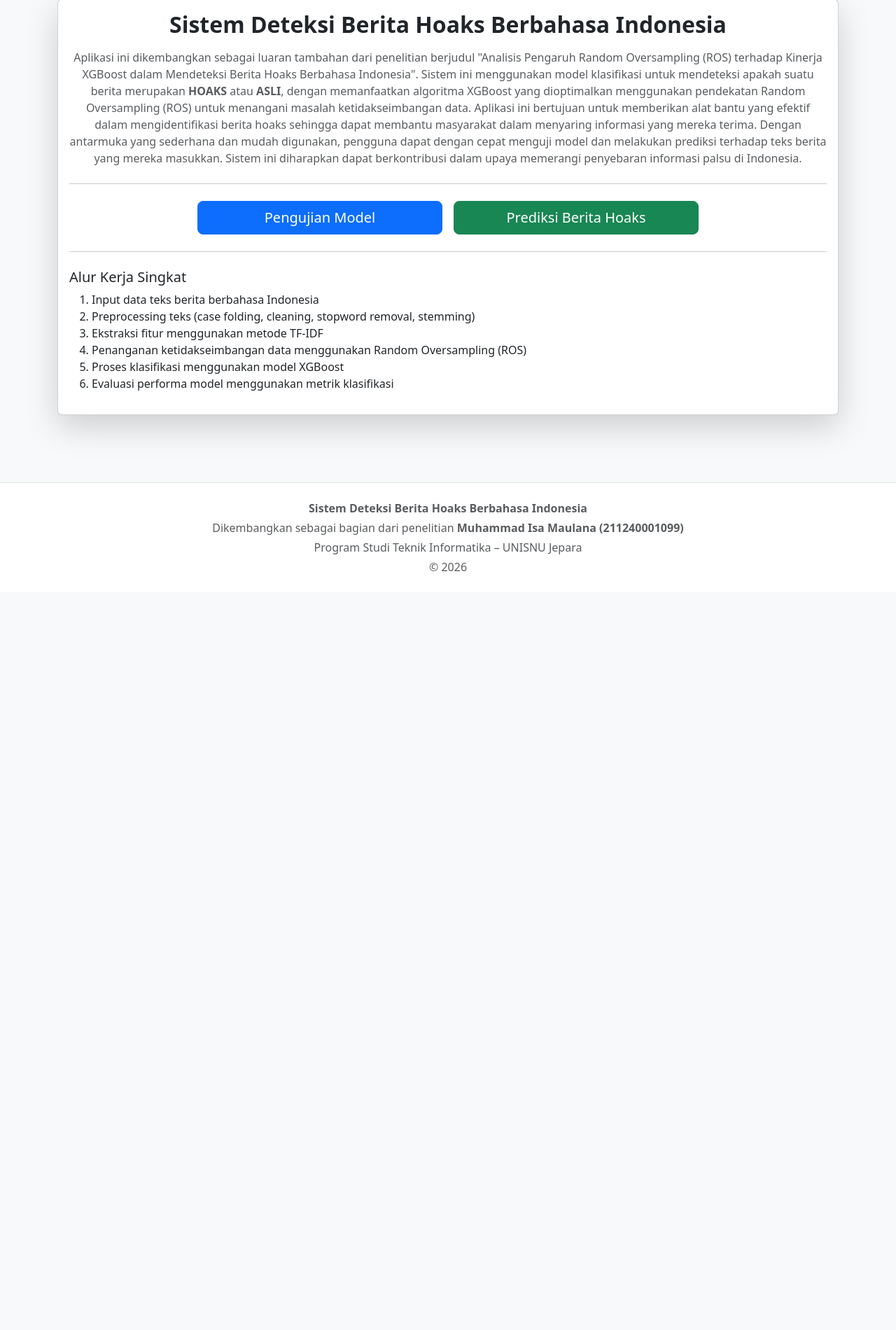
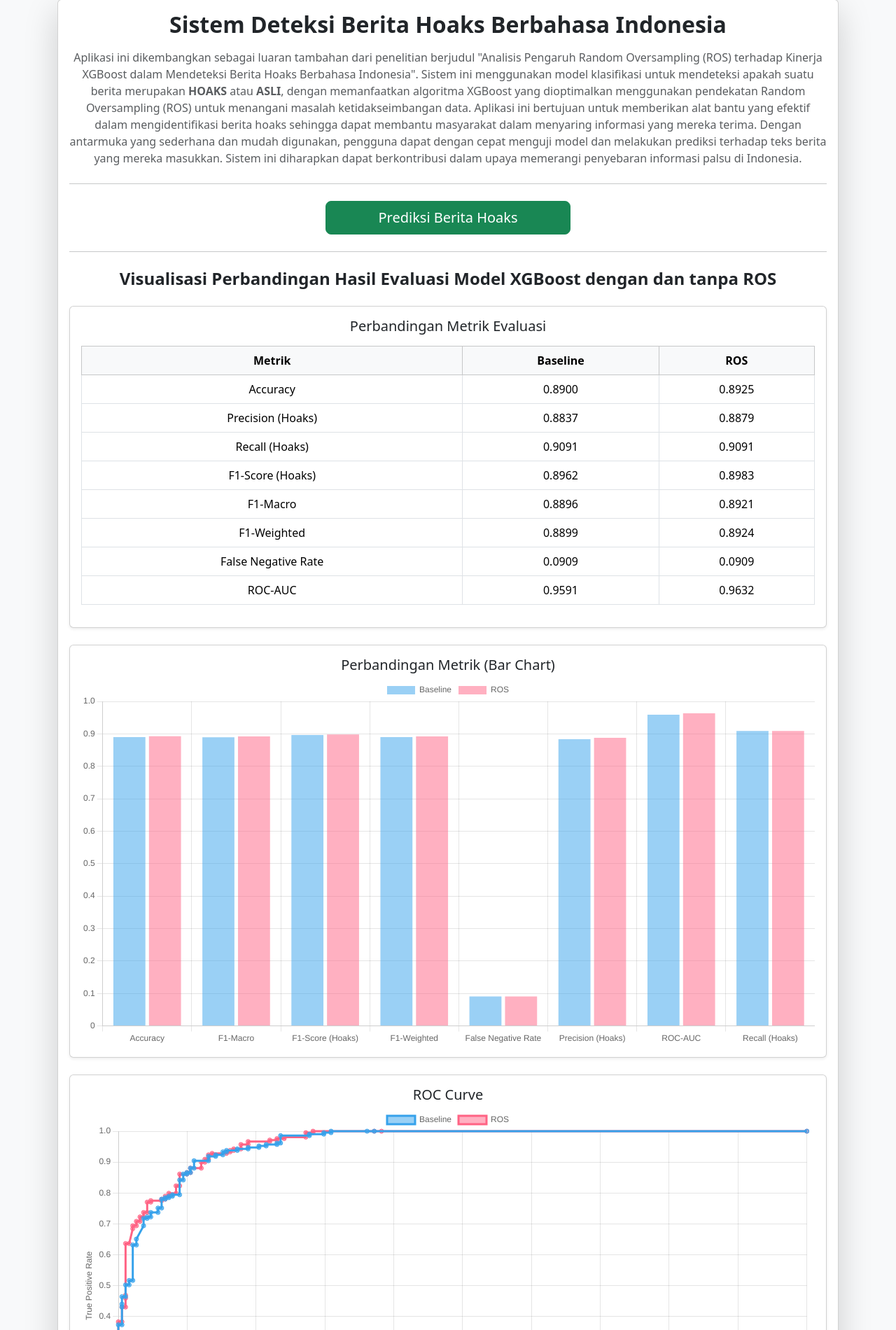
Before and after one commit to IsaOfficial/hoax-flask-app, a Flask app: page / in a window 1280 px wide. Shown: the part 49-1949 px from the top of the page at 70% size. Before the commit the page ends 865 px from the top, so only its background shows below. Run offline with Flask 3, Linux system fonts and the light colour scheme; parts of the project's set-up code (start-up, migrations or seed data) failed here and were passed over.

Commit message:
perubahan konsep

```diff
--- a/app.py
+++ b/app.py
@@ -1,53 +1,80 @@
 from flask import Flask, render_template, request, jsonify
-import pandas as pd
-from model_pipeline import run_pipeline, predict_text
+import joblib
+import json
+import os
 
 app = Flask(__name__)
 
 # ===============================
-# Landing Page (Halaman Informasi)
+# Load Model & Evaluasi (sekali saat startup)
 # ===============================
-@app.route('/')
+
+tfidf = joblib.load("tfidf_vectorizer.pkl")
+model_baseline = joblib.load("xgboost_baseline_model.pkl")
+model_ros = joblib.load("xgboost_ros_model.pkl")
+
+with open("metrics.json") as f:
+    metrics = json.load(f)
+    # Konversi list -> dictionary terstruktur
+    metrics_dict = {
+        "baseline": metrics[0],
+        "ros": metrics[1]
+    }
+
+with open("roc_data.json") as f:
+    roc_data = json.load(f)
+
+with open("pr_data.json") as f:
+    pr_data = json.load(f)
+
+with open("conf_matrix.json") as f:
+    cm_data = json.load(f)
+
+# ===============================
+# Landing Page (Evaluasi Model)
+# ===============================
+@app.route("/")
 def home():
-    return render_template('index.html')
+    return render_template(
+        "index.html",
+        metrics=metrics_dict,
+        roc_data=roc_data,
+        pr_data=pr_data,
+        cm_data=cm_data
+    )
 
 
 # ===============================
-# Halaman Pengujian Model
+# Halaman Prediksi
 # ===============================
-@app.route('/test-page')
-def test_page():
-    return render_template('test.html')
-
-
-@app.route('/train', methods=['POST'])
-def train():
-    file = request.files['file']
-    df = pd.read_csv(file)
-    results = run_pipeline(df)
-    return jsonify(results)
-
-
-# ===============================
-# Halaman Prediksi Teks
-# ===============================
-@app.route('/predict-page')
+@app.route("/predict-page")
 def predict_page():
     return render_template("predict.html")
 
 
-@app.route('/predict', methods=['POST'])
+@app.route("/predict", methods=["POST"])
 def predict():
-    data = request.json
+    data = request.get_json()
     text = data.get("text")
 
     if not text:
         return jsonify({"error": "Teks tidak boleh kosong"}), 400
 
-    result = predict_text(text)
-    return jsonify(result)
+    # Transform TF-IDF
+    vector = tfidf.transform([text])
+
+    # Gunakan model ROS sebagai model final penelitian
+    prediction = model_ros.predict(vector)[0]
+    probability = model_ros.predict_proba(vector)[0][1]
+
+    return jsonify({
+        "prediction": int(prediction),
+        "probability": float(probability)
+    })
 
 
+# if __name__ == "__main__":
+#     port = int(os.environ.get("PORT", 8080))
+#     app.run(host="0.0.0.0", port=port)
 if __name__ == "__main__":
-    port = int(os.environ.get("PORT", 8080))
-    app.run(host="0.0.0.0", port=port)
+    app.run(debug=True)
--- /dev/null
+++ b/conf_matrix.json
@@ -0,0 +1 @@
+{"baseline": [[166, 25], [19, 190]], "ros": [[167, 24], [19, 190]]}
--- /dev/null
+++ b/metrics.json
@@ -0,0 +1,24 @@
+[
+  {
+    "Model": "XGBoost Baseline",
+    "Accuracy": 0.89,
+    "Precision (Hoaks)": 0.8837,
+    "Recall (Hoaks)": 0.9091,
+    "F1-Score (Hoaks)": 0.8962,
+    "F1-Macro": 0.8896,
+    "F1-Weighted": 0.8899,
+    "False Negative Rate": 0.0909,
+    "ROC-AUC": 0.9591
+  },
+  {
+    "Model": "XGBoost + ROS",
+    "Accuracy": 0.8925,
+    "Precision (Hoaks)": 0.8879,
+    "Recall (Hoaks)": 0.9091,
+    "F1-Score (Hoaks)": 0.8983,
+    "F1-Macro": 0.8921,
+    "F1-Weighted": 0.8924,
+    "False Negative Rate": 0.0909,
+    "ROC-AUC": 0.9632
+  }
+]
--- a/templates/index.html
+++ b/templates/index.html
@@ -1,4 +1,4 @@
-<!DOCTYPE html>
+<!doctype html>
 <html lang="id">
   <head>
     <meta charset="UTF-8" />
@@ -38,12 +38,6 @@
 
           <div class="row g-3 justify-content-center">
             <div class="col-md-4 d-grid">
-              <a href="/test-page" class="btn btn-primary btn-lg">
-                Pengujian Model
-              </a>
-            </div>
-
-            <div class="col-md-4 d-grid">
               <a href="/predict-page" class="btn btn-success btn-lg">
                 Prediksi Berita Hoaks
               </a>
@@ -51,27 +45,211 @@
           </div>
 
           <hr class="my-4" />
+          <!-- Header -->
+          <div class="text-center my-4">
+            <h4 class="fw-bold">
+              Visualisasi Perbandingan Hasil Evaluasi Model XGBoost dengan dan
+              tanpa ROS
+            </h4>
+          </div>
 
-          <div class="text-start mt-3">
-            <h5>Alur Kerja Singkat</h5>
-            <ol>
-              <li>Input data teks berita berbahasa Indonesia</li>
-              <li>
-                Preprocessing teks (case folding, cleaning, stopword removal,
-                stemming)
-              </li>
-              <li>Ekstraksi fitur menggunakan metode TF-IDF</li>
-              <li>
-                Penanganan ketidakseimbangan data menggunakan Random
-                Oversampling (ROS)
-              </li>
-              <li>Proses klasifikasi menggunakan model XGBoost</li>
-              <li>Evaluasi performa model menggunakan metrik klasifikasi</li>
-            </ol>
+          <!-- Metrics Table -->
+          <div class="card shadow-sm mb-4">
+            <div class="card-body">
+              <h5 class="mb-3">Perbandingan Metrik Evaluasi</h5>
+              <table class="table table-bordered text-center mt-3">
+                <thead class="table-light">
+                  <tr>
+                    <th>Metrik</th>
+                    <th>Baseline</th>
+                    <th>ROS</th>
+                  </tr>
+                </thead>
+                <tbody>
+                  {% for key, value in metrics.baseline.items() %} {% if key !=
+                  "Model" %}
+                  <tr>
+                    <td>{{ key }}</td>
+                    <td>{{ "%.4f"|format(metrics.baseline[key]) }}</td>
+                    <td>{{ "%.4f"|format(metrics.ros[key]) }}</td>
+                  </tr>
+                  {% endif %} {% endfor %}
+                </tbody>
+              </table>
+            </div>
+          </div>
+
+          <div class="card shadow-sm mb-4">
+            <div class="card-body">
+              <h5>Perbandingan Metrik (Bar Chart)</h5>
+              <canvas id="barChart"></canvas>
+            </div>
+          </div>
+
+          <div class="card shadow-sm mb-4">
+            <div class="card-body">
+              <h5>ROC Curve</h5>
+              <canvas id="rocChart"></canvas>
+            </div>
+          </div>
+
+          <div class="card shadow-sm mb-4">
+            <div class="card-body">
+              <h5>Precision-Recall Curve</h5>
+              <canvas id="prChart"></canvas>
+            </div>
+          </div>
+
+          <div class="card shadow-sm mb-4">
+            <div class="card-body">
+              <h5>Confusion Matrix</h5>
+              <div class="row">
+                <div class="col-md-6">
+                  <h6 class="text-center">Baseline</h6>
+                  <canvas id="cmBaseline"></canvas>
+                </div>
+                <div class="col-md-6">
+                  <h6 class="text-center">ROS</h6>
+                  <canvas id="cmROS"></canvas>
+                </div>
+              </div>
+            </div>
           </div>
         </div>
       </div>
     </div>
     {% include 'footer.html' %}
+    <script src="https://cdn.jsdelivr.net/npm/chart.js"></script>
+
+    <script>
+      const metrics = {{ metrics | tojson | safe }};
+      const rocData = {{ roc_data | tojson | safe }};
+      const prData = {{ pr_data | tojson | safe }};
+      const cmData = {{ cm_data | tojson | safe }};
+
+      document.addEventListener("DOMContentLoaded", function () {
+
+        // ==========================
+        // BAR CHART METRICS
+        // ==========================
+        const metricKeys = Object.keys(metrics.baseline)
+          .filter(k => k !== "Model");
+
+        new Chart(document.getElementById("barChart"), {
+          type: "bar",
+          data: {
+            labels: metricKeys,
+            datasets: [
+              {
+                label: "Baseline",
+                data: metricKeys.map(k => metrics.baseline[k])
+              },
+              {
+                label: "ROS",
+                data: metricKeys.map(k => metrics.ros[k])
+              }
+            ]
+          },
+          options: {
+            responsive: true,
+            scales: {
+              y: {
+                beginAtZero: true,
+                max: 1
+              }
+            }
+          }
+        });
+
+        // ==========================
+        // ROC CURVE
+        // ==========================
+        new Chart(document.getElementById("rocChart"), {
+          type: "line",
+          data: {
+            datasets: [
+              {
+                label: "Baseline",
+                data: rocData.baseline.fpr.map((fpr, i) => ({
+                  x: fpr,
+                  y: rocData.baseline.tpr[i]
+                }))
+              },
+              {
+                label: "ROS",
+                data: rocData.ros.fpr.map((fpr, i) => ({
+                  x: fpr,
+                  y: rocData.ros.tpr[i]
+                }))
+              }
+            ]
+          },
+          options: {
+            scales: {
+              x: { type: "linear", title: { display: true, text: "False Positive Rate" } },
+              y: { title: { display: true, text: "True Positive Rate" } }
+            }
+          }
+        });
+
+        // ==========================
+        // PR CURVE
+        // ==========================
+        new Chart(document.getElementById("prChart"), {
+          type: "line",
+          data: {
+            datasets: [
+              {
+                label: "Baseline",
+                data: prData.baseline.recall.map((rec, i) => ({
+                  x: rec,
+                  y: prData.baseline.precision[i]
+                }))
+              },
+              {
+                label: "ROS",
+                data: prData.ros.recall.map((rec, i) => ({
+                  x: rec,
+                  y: prData.ros.precision[i]
+                }))
+              }
+            ]
+          },
+          options: {
+            scales: {
+              x: { type: "linear", title: { display: true, text: "Recall" } },
+              y: { title: { display: true, text: "Precision" } }
+            }
+          }
+        });
+
+        // ==========================
+        // CONFUSION MATRIX
+        // ==========================
+        function renderCM(canvasId, matrix) {
+          new Chart(document.getElementById(canvasId), {
+            type: "bar",
+            data: {
+              labels: ["TN", "FP", "FN", "TP"],
+              datasets: [{
+                label: "Jumlah",
+                data: [
+                  matrix[0][0],
+                  matrix[0][1],
+                  matrix[1][0],
+                  matrix[1][1]
+                ]
+              }]
+            },
+            options: {
+              responsive: true
+            }
+          });
+        }
+
+        renderCM("cmBaseline", cmData.baseline);
+        renderCM("cmROS", cmData.ros);
+      });
+    </script>
   </body>
 </html>
```
Also changed, not shown: pr_data.json (added, +1 -0 lines), requirements.txt (+3 -31 lines), roc_data.json (added, +1 -0 lines), 5 other files.
